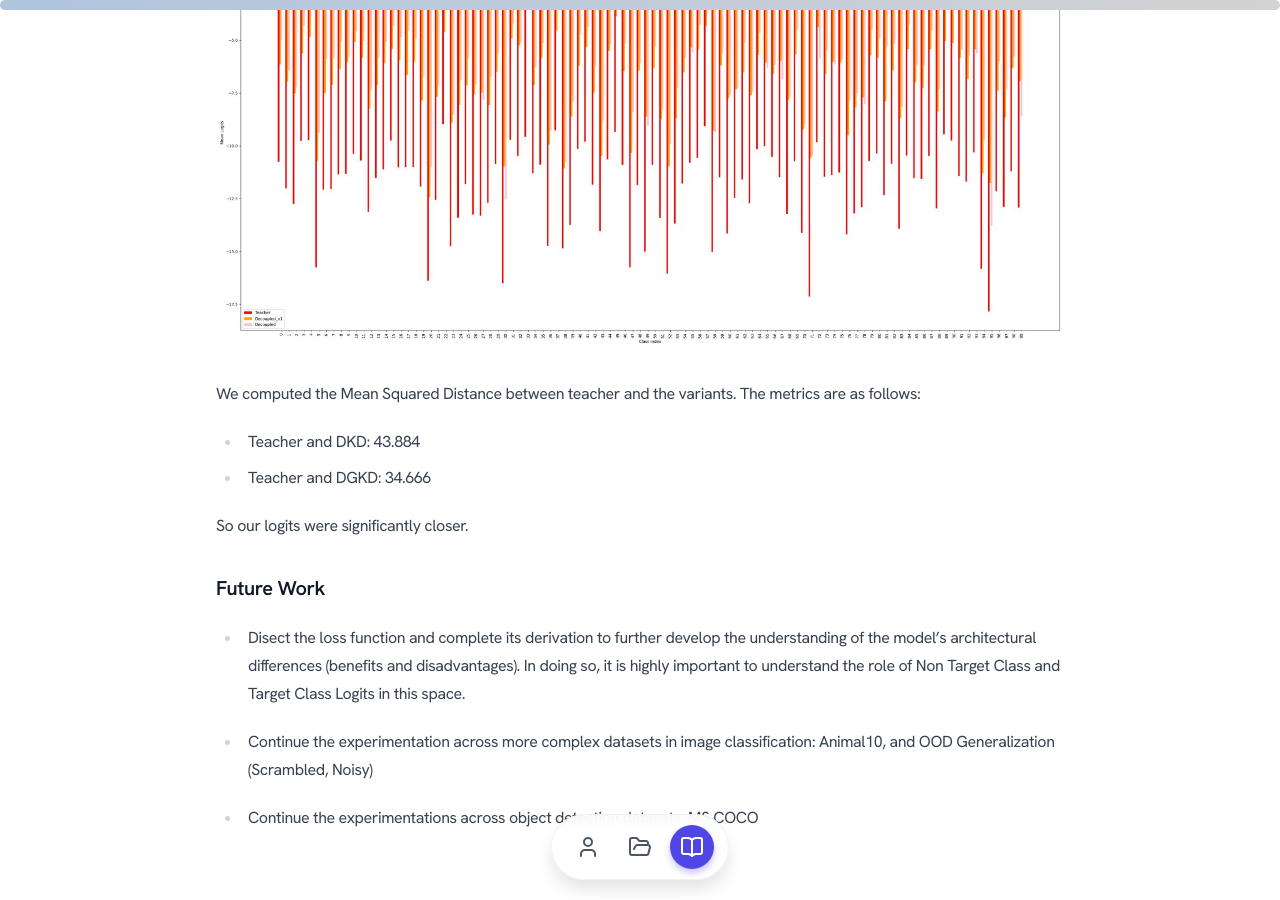
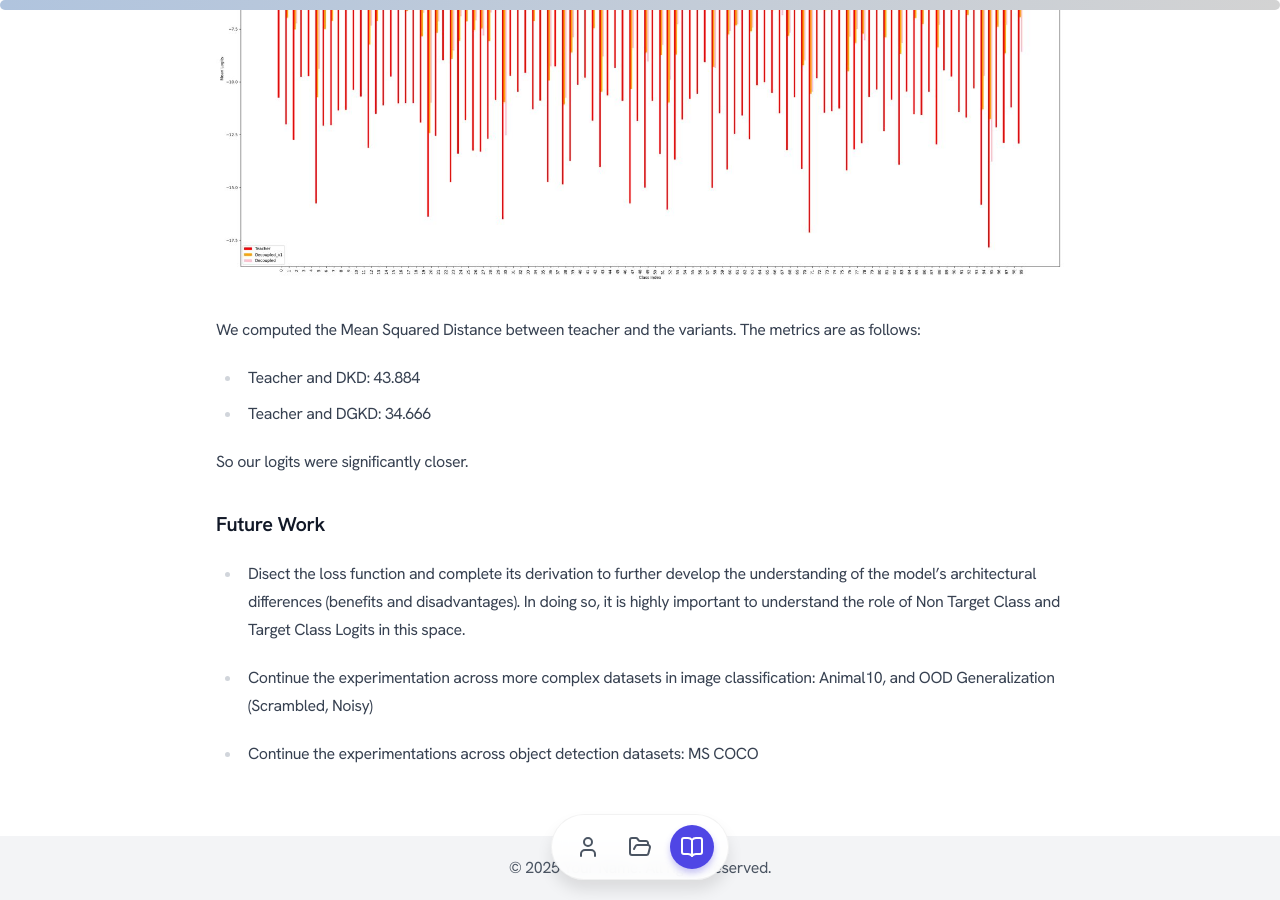
Before and after one commit to omertafveez-2001/omertafveez-2001.github.io, a Jekyll site: the page built from blogs/decoupled_gradient_kd/dkd.md, in a window 1280 px wide and 900 px high, scrolled down 3095 px. Built offline with Jekyll 4.4.1, drawn with Linux system fonts in a browser that asks for light colours; nearby versions of some CDN libraries.

Commit message:
editing posts template

```diff
--- a/_layouts/post.html
+++ b/_layouts/post.html
@@ -36,25 +36,6 @@
 
   <div class="scroll-watcher-bar"></div>
 
-  <section id="hero" class="relative text-gray-900 py-2 md:py-8 flex items-center justify-center">
-    <div class="absolute top-6 left-6 z-20">
-      <a href="#" class="flex items-center gap-2">
-        <!-- SVG Logo -->
-        <svg width="100" height="40" viewBox="0 0 100 40" fill="none" xmlns="http://www.w3.org/2000/svg">
-          <defs>
-            <linearGradient id="professionalGradient" x1="0%" y1="0%" x2="100%" y2="0%">
-              <stop offset="0%" stop-color="#1A202C" />
-              <stop offset="100%" stop-color="#4A5568" />
-            </linearGradient>
-          </defs>
-          <path d="M20 5 L30 5 C35.5228 5 40 9.47715 40 15 V25 C40 30.5228 35.5228 35 30 35 L20 35 C14.4772 35 10 30.5228 10 25 V15 C10 9.47715 14.4772 5 20 5 Z M20 10 L20 30 L30 30 C32.7614 30 35 27.7614 35 25 V15 C35 12.2386 32.7614 10 30 10 L20 10 Z"
-            fill="url(#professionalGradient)" />
-          <rect x="35" y="5" width="30" height="5" rx="1" fill="url(#professionalGradient)" />
-          <rect x="47.5" y="5" width="5" height="30" rx="1" fill="url(#professionalGradient)" />
-        </svg>
-      </a>
-    </div>
-  </section>
 
   <main class="max-w-4xl mx-auto px-6 py-12 text-gray-800">
     <h1 class="text-3xl font-semibold mb-6">{{ page.title }}</h1>
@@ -63,6 +44,12 @@
     </article>
   </main>
 
+  <footer class="bg-gray-100 py-6">
+    <div class="max-w-4xl mx-auto px-6 text-center text-gray-600">
+      &copy; {{ site.time | date: "%Y" }} Your Name. All rights reserved.
+    </div>
+  </footer>
+
   <script>
     lucide.createIcons();
   </script>
```
